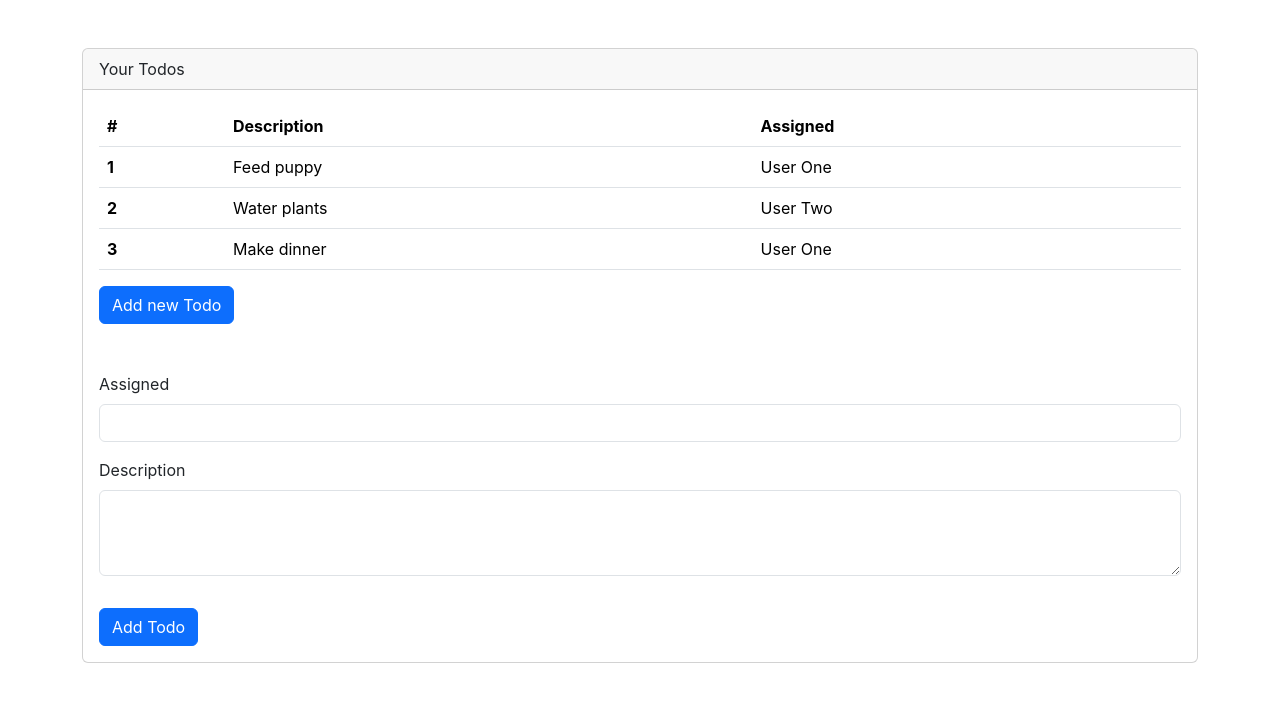
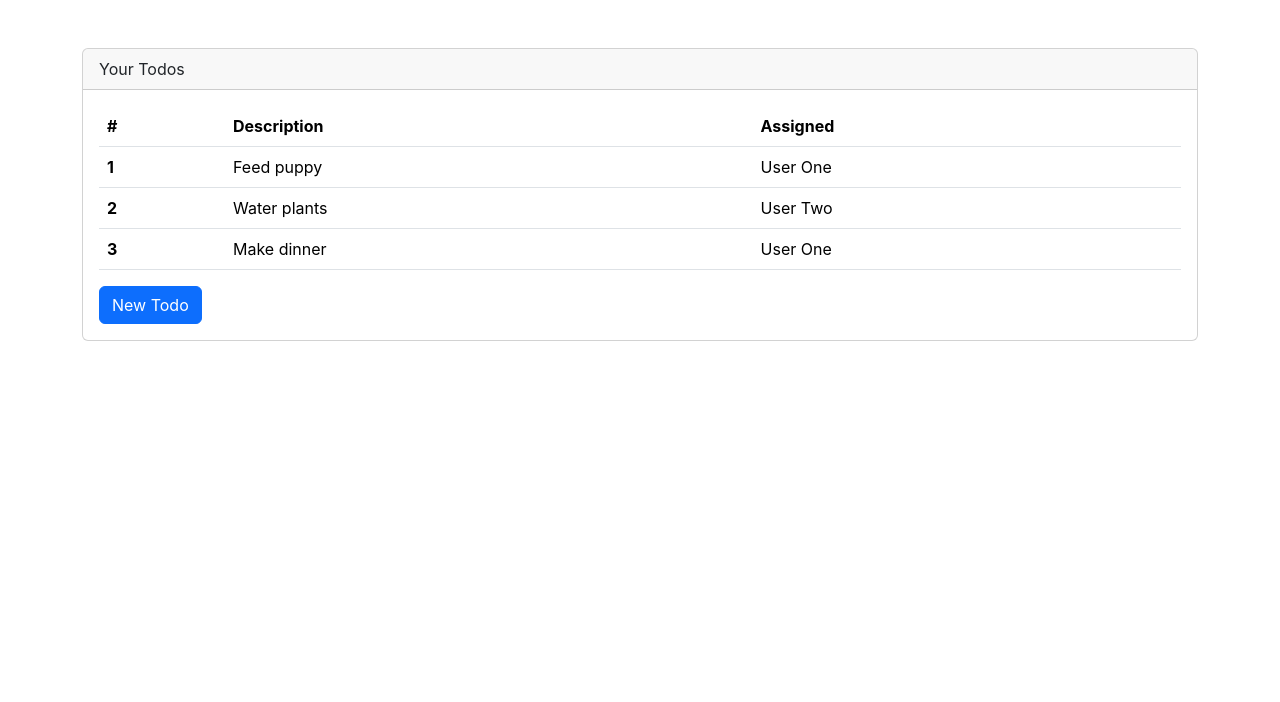
Before and after one commit to tutkuince/react-todos, a React (Create React App) app: page / in a window 1280 px wide. Shown: the top 702 px of the page. Built offline with nearby package versions, Linux system fonts and the light colour scheme.

Commit message:
react conditional rendering

```diff
--- a/src/App.js
+++ b/src/App.js
@@ -4,6 +4,9 @@
 import NewTodoForm from './components/NewTodoForm';
 
 function App() {
+
+  const [showAddTodoForm, setShowAddTodoForm] = useState(false);
+
   const [todos, setTodos] = useState([
     {rowNumber: 1, rowDescription: 'Feed puppy', rowAssigned: 'User One'},
     {rowNumber: 2, rowDescription: 'Water plants', rowAssigned: 'User Two'},
@@ -40,10 +43,16 @@
         </div>
         <div className="card-body">
           <TodoTable todos={todos} deleteTodo={deleteTodo}/>
-          <button className='btn btn-primary'>
-            Add new Todo
+          <button
+            className='btn btn-primary'
+            onClick={() => setShowAddTodoForm(!showAddTodoForm)}>
+            {showAddTodoForm ? 'Close New Todo' : 'New Todo'}
           </button>
-          <NewTodoForm addTodo={addTodo}/>
+          {
+            showAddTodoForm &&
+            <NewTodoForm addTodo={addTodo}/>
+          }
+
         </div>
       </div>
     </div>
```
